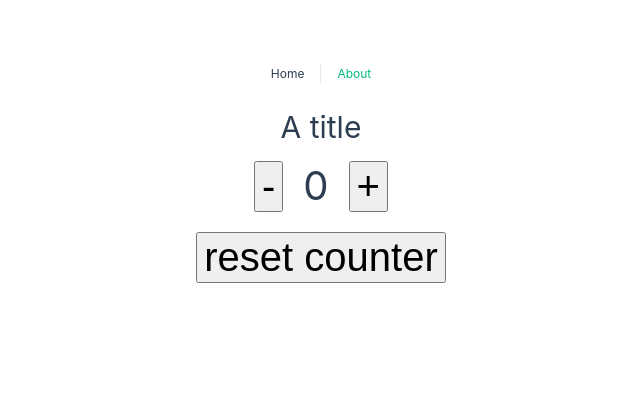
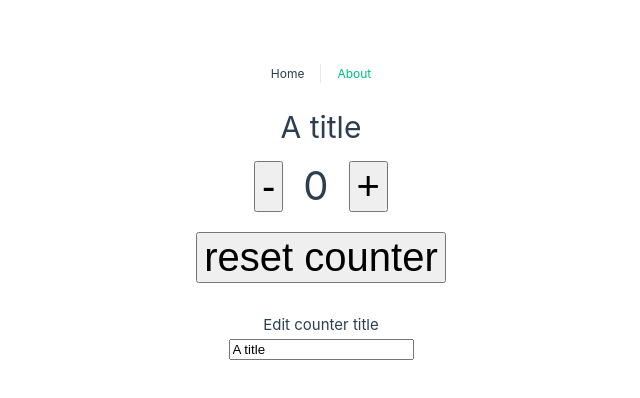
Before and after one commit to pm-ribeiro/v3-udemy-course, a Vue app in the folder vue-composition-api-basics/: page / in a window 1280 px wide. Shown: the top 398 px of the page, without its empty margins (319-959 px from the left). Built offline with nearby package versions, Linux system fonts and the light colour scheme.

Commit message:
feat: added counterTitle editor

```diff
--- a/vue-composition-api-basics/src/views/HomeView.vue
+++ b/vue-composition-api-basics/src/views/HomeView.vue
@@ -10,6 +10,11 @@
     <br>
 
     <button class="btn" @click="reset">reset counter</button>
+
+    <div class="edit">
+      <h4>Edit counter title</h4>
+      <input type="text" v-model="counterTitle">
+    </div>
   </div>
 </template>
 
@@ -42,4 +47,7 @@
   margin: 10px !important;
 }
 
+.edit {
+  margin: 20px;
+}
 </style>
```
